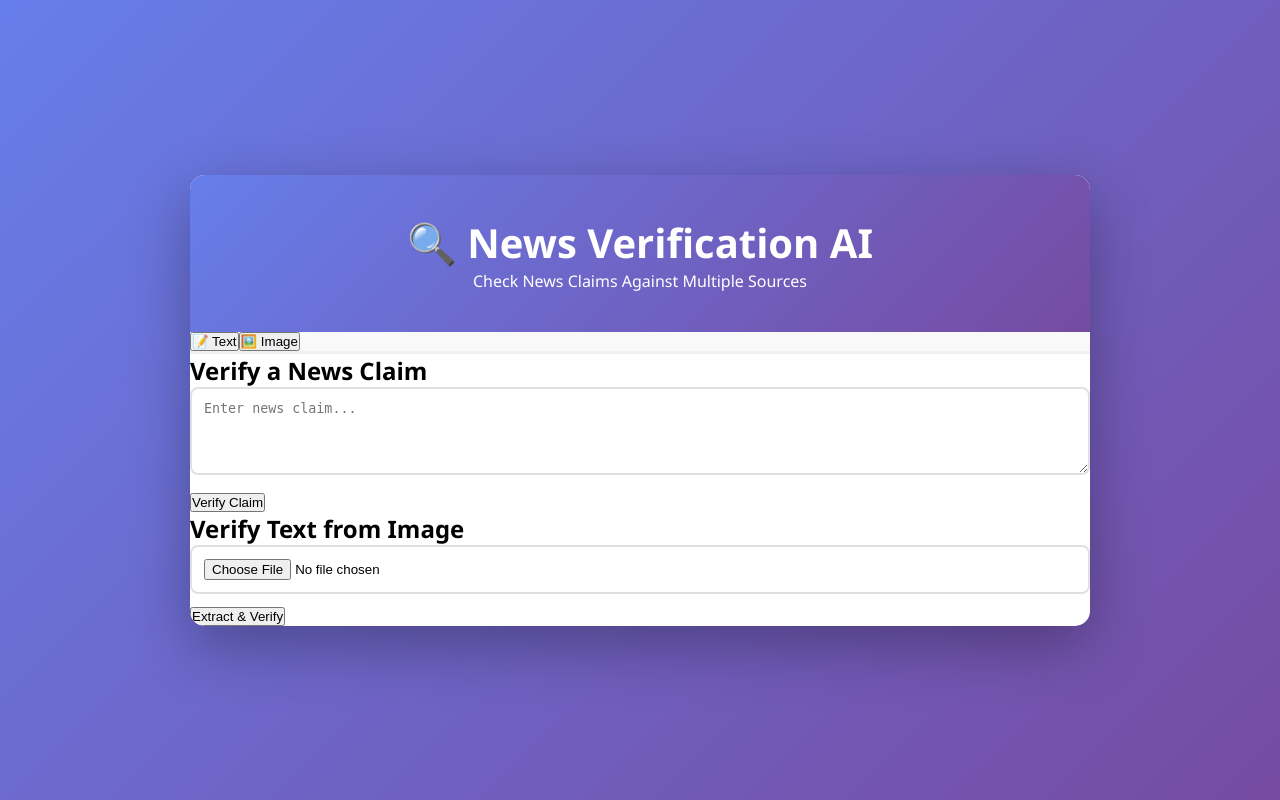
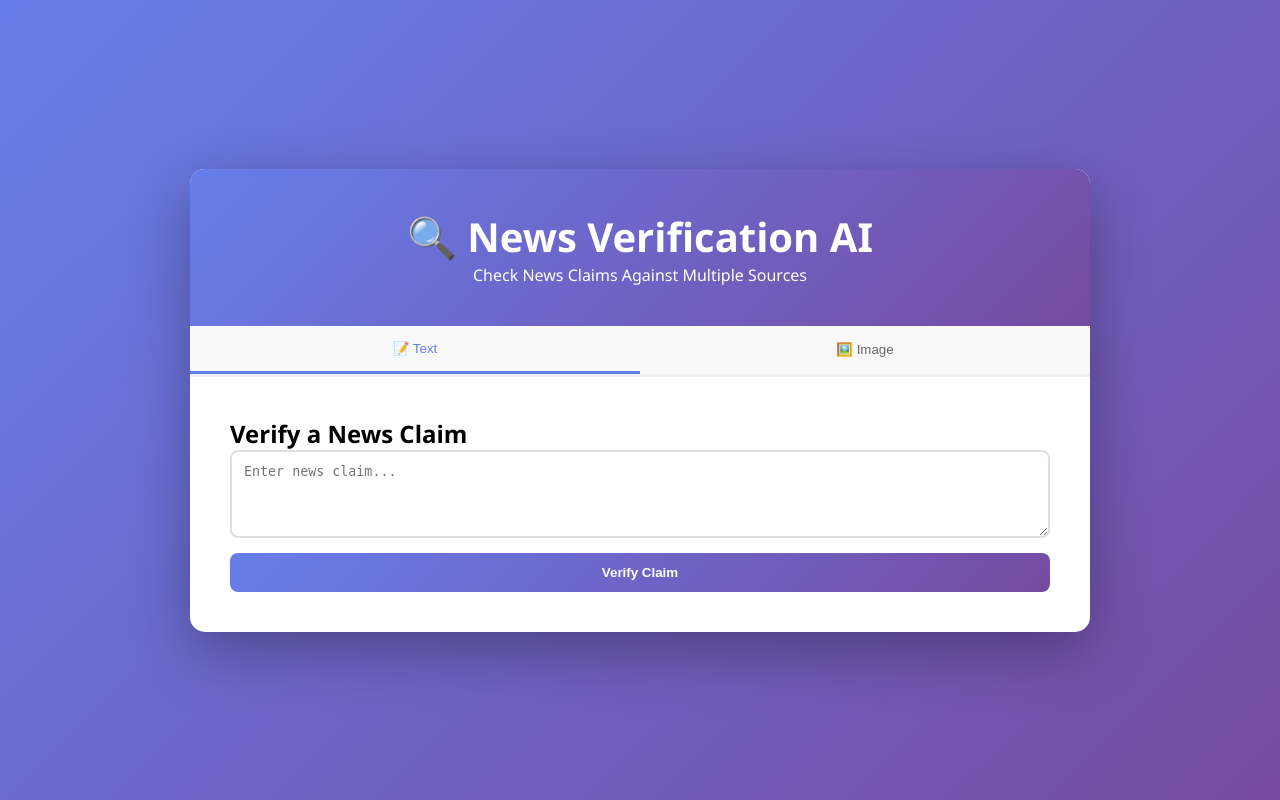
Before and after one commit to Rohitpvt/news-verification-ai, a Flask app: page / in a window 1280 px wide. Run offline with Flask 3, Linux system fonts and the light colour scheme.

Commit message:
Fix: Update script.js and index.html to make Extract & Verify working - proper form handling

```diff
--- a/templates/index.html
+++ b/templates/index.html
@@ -8,29 +8,35 @@
 </head>
 <body>
   <div class="container">
-        <header class="header">
+    <div class="header">
       <h1>🔍 News Verification AI</h1>
       <p>Check News Claims Against Multiple Sources</p>
-        </header>
-        <main>
+    </div>
+
     <div class="tabs">
-                <button class="tab-btn active" onclick="switchTab('text')">📝 Text</button>
-                <button class="tab-btn" onclick="switchTab('image')">🖼️ Image</button>
+      <button class="tab-button active" data-tab="textTab">📝 Text</button>
+      <button class="tab-button" data-tab="imageTab">🖼️ Image</button>
     </div>
-            <div id="text" class="tab active">
+
+    <div id="textTab" class="tab-content active">
       <h2>Verify a News Claim</h2>
-                <textarea id="claim" placeholder="Enter news claim..." rows="4"></textarea>
-                <button onclick="verifyText()">Verify Claim</button>
-                <div id="textResult"></div>
+      <form id="textForm">
+        <textarea id="textInput" placeholder="Enter news claim..." rows="4"></textarea>
+        <button type="submit" class="button">Verify Claim</button>
+        <div id="textResults"></div>
+      </form>
     </div>
-            <div id="image" class="tab">
+
+    <div id="imageTab" class="tab-content">
       <h2>Verify Text from Image</h2>
-                <input type="file" id="img" accept="image/*">
-                <button onclick="verifyImage()">Extract & Verify</button>
-                <div id="imgResult"></div>
+      <form id="imageForm">
+        <input type="file" id="imageInput" accept="image/*" />
+        <button type="submit" class="button">Extract & Verify</button>
+        <div id="imageResults"></div>
+      </form>
     </div>
-        </main>
   </div>
+
   <script src="{{ url_for('static', filename='script.js') }}"></script>
 </body>
 </html>
```
Also changed, not shown: static/script.js (+56 -6 lines). Lines whose indentation alone changed are shown as unchanged.
